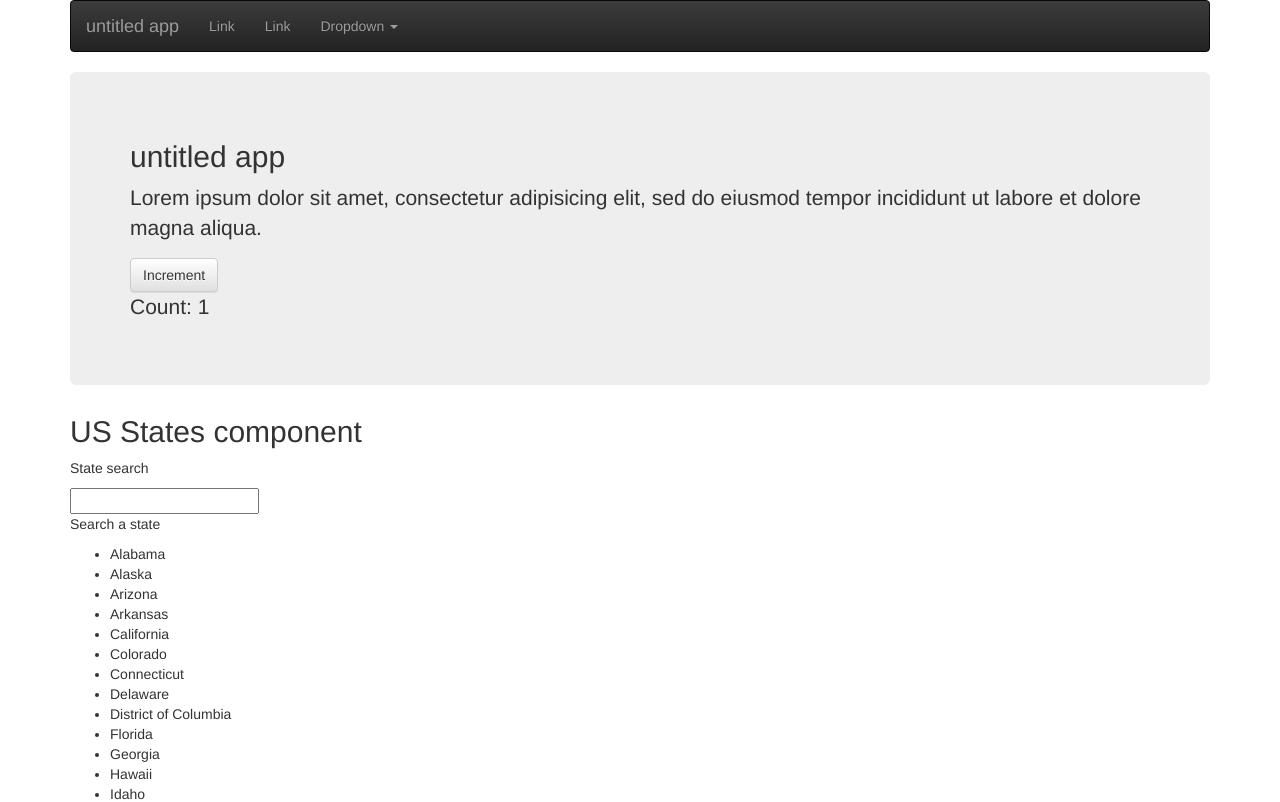
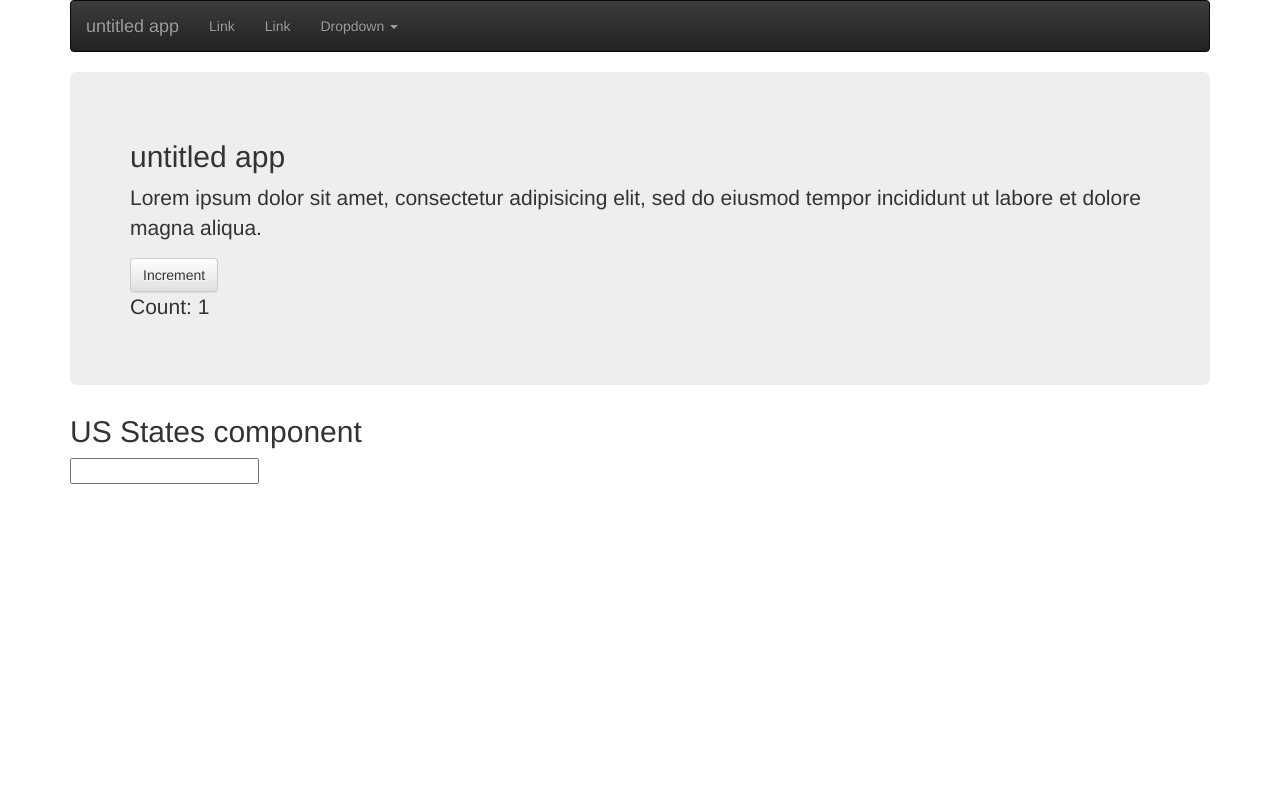
Before and after one commit to guylyons/express-preact, a React app: page /#/ in a window 1280 px wide. Shown: the top 802 px of the page. Built offline with nearby package versions, Linux system fonts and the light colour scheme.

Commit message:
working search

```diff
--- a/src/components/UsStates.js
+++ b/src/components/UsStates.js
@@ -57,7 +57,8 @@
         "West Virginia",
         "Wisconsin",
         "Wyoming"
-      ]
+      ],
+      statesNew: []
     };
   }
 
@@ -70,18 +71,24 @@
   }
   matchFinder(value, array) {
     var returnArray = [];
-    // loop thru the array
+
     for (var i = 0; i < array.length; i++) {
-      // see if there is a match
       if (array[i].includes(value)) {
-        returnArray.push(i);
-        // there is? sweet!
-        console.log("bingo! @ index: " + i);
+        returnArray.push(array[i]);
       }
     }
     console.log(returnArray);
+    this.setState({
+      statesNew: returnArray
+    });
   }
   render() {
+    const statesNew = this.state.statesNew;
+    const statesNewItems = statesNew.map((state, index) =>
+      <li key={index}>
+        {state}
+      </li>
+    );
     const states = this.state.states;
     const stateItems = states.map((state, index) =>
       <li key={index}>
@@ -91,13 +98,9 @@
     return (
       <div>
         <h2>US States component</h2>
-        <p>State search</p>
         <input type="text" onChange={this.handleChange.bind(this)} />
-        <p>
-          {this.state.result}
-        </p>
         <ul>
-          {stateItems}
+          {statesNewItems}
         </ul>
       </div>
     );
```
